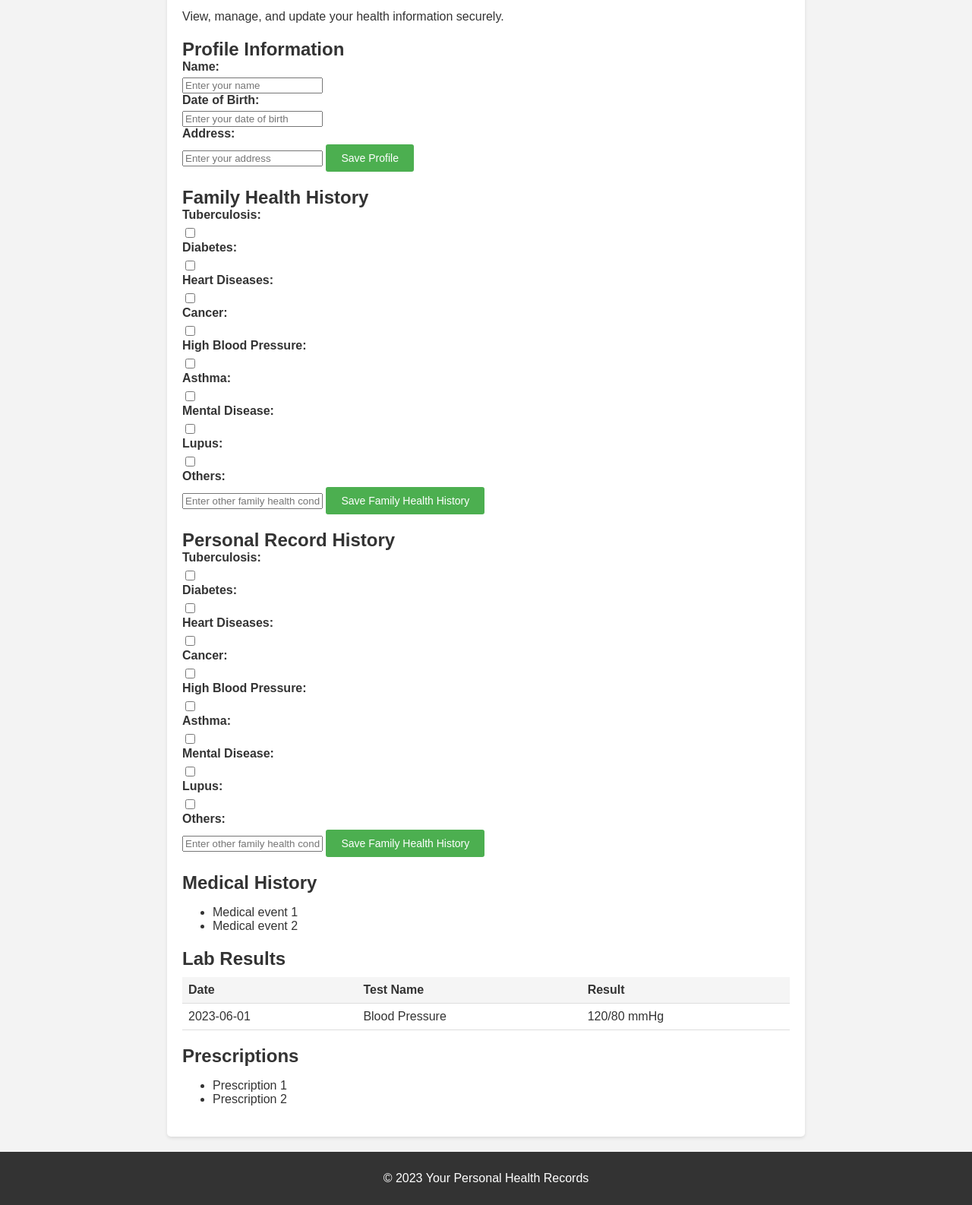
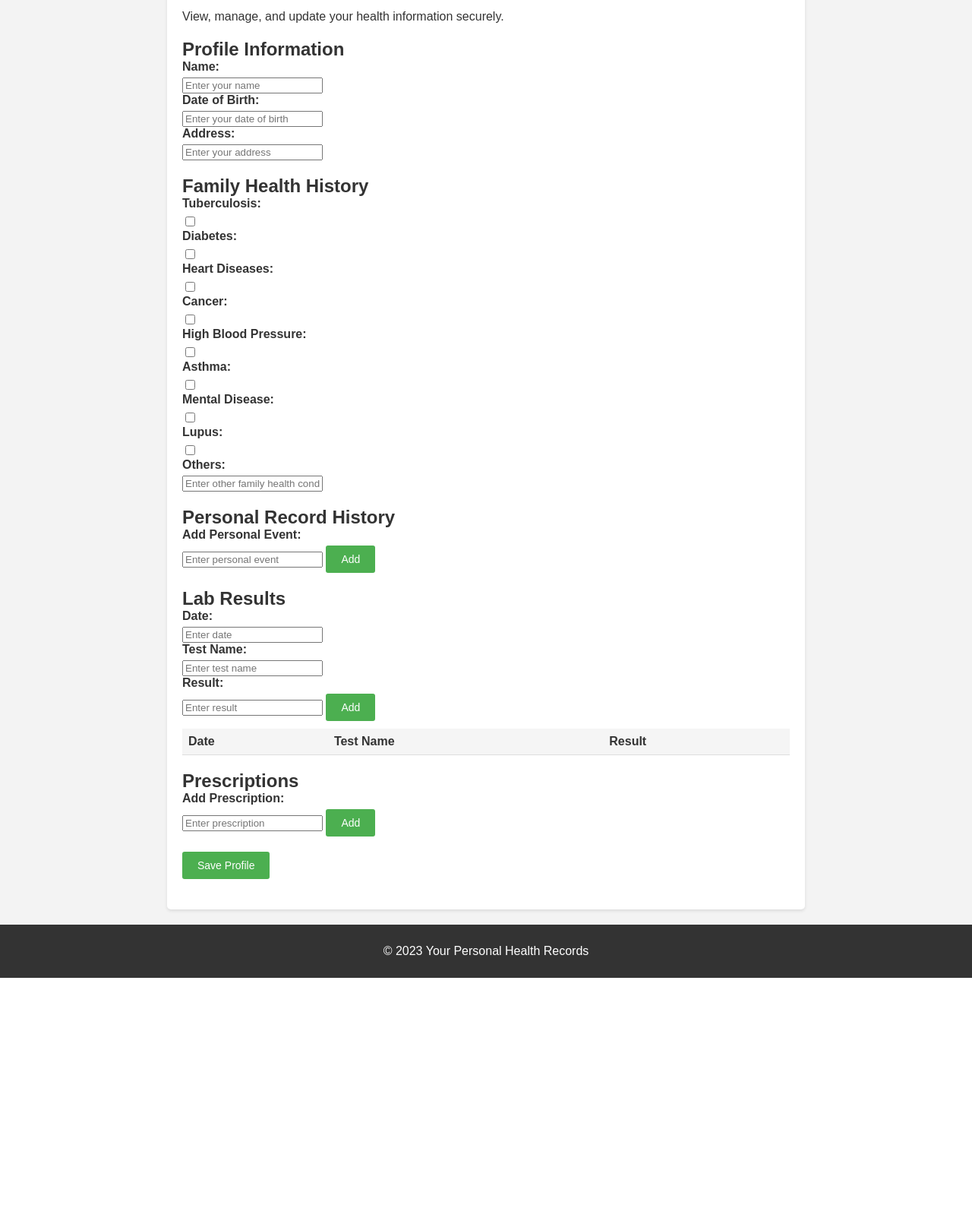
Before and after one commit to FelipeBragaUEA/Cryptermo, a Flask app: page / in a window 1280 px wide. Shown: the part 166-1752 px from the top of the page at 76% size. After the commit the page ends 1453 px from the top, so only its background shows below. Run offline with Flask 3, Linux system fonts and the light colour scheme; lists and menus that the app fills with data are empty.

Commit message:
Add files via upload

```diff
--- a/app.py
+++ b/app.py
@@ -1,21 +1,19 @@
 from flask import Flask, render_template, request
 import datetime
 import hashlib
-import random
 
 app = Flask(__name__)
 
 class Block:
-    def __init__(self, index, timestamp, data, previous_hash, validator):
+    def __init__(self, index, timestamp, data, previous_hash):
         self.index = index
         self.timestamp = timestamp
         self.data = data
         self.previous_hash = previous_hash
-        self.validator = validator
         self.hash = self.calculate_hash()
 
     def calculate_hash(self):
-        data = str(self.index) + str(self.timestamp) + str(self.data) + str(self.previous_hash) + str(self.validator)
+        data = str(self.index) + str(self.timestamp) + str(self.data) + str(self.previous_hash)
         return hashlib.sha256(data.encode()).hexdigest()
 
 
@@ -24,7 +22,7 @@ class Blockchain:
         self.chain = [self.create_genesis_block()]
 
     def create_genesis_block(self):
-        return Block(0, datetime.datetime.now(), "Genesis Block", "0", None)
+        return Block(0, datetime.datetime.now(), "Genesis Block", "0")
 
     def get_latest_block(self):
         return self.chain[-1]
@@ -48,33 +46,7 @@ class Blockchain:
         return True
 
 
-class ProofOfStake:
-    def __init__(self, validators):
-        self.validators = validators
-
-    def select_validator(self):
-        total_stake = sum([validator['stake'] for validator in self.validators])
-        random_number = random.uniform(0, total_stake)
-        cumulative_stake = 0
-
-        for validator in self.validators:
-            cumulative_stake += validator['stake']
-            if cumulative_stake >= random_number:
-                return validator
-
-        return None
-
-
 blockchain = Blockchain()
-
-# Sample validators with stake amounts
-validators = [
-    {'name': 'Validator 1', 'stake': 10},
-    {'name': 'Validator 2', 'stake': 5},
-    {'name': 'Validator 3', 'stake': 3},
-]
-
-proof_of_stake = ProofOfStake(validators)
 
 @app.route('/')
 def index():
@@ -83,8 +55,7 @@ def index():
 @app.route('/add_record', methods=['POST'])
 def add_record():
     data = request.form['data']
-    selected_validator = proof_of_stake.select_validator()
-    new_block = Block(len(blockchain.chain), datetime.datetime.now(), data, "", selected_validator)
+    new_block = Block(len(blockchain.chain), datetime.datetime.now(), data, "")
     blockchain.add_block(new_block)
     return render_template('index.html', chain=blockchain.chain)
 
--- a/templates/index.html
+++ b/templates/index.html
@@ -97,8 +97,8 @@
     <nav>
       <a href="#">Home</a>
       <a href="#">Profile</a>
-      <a href="#">Medical History</a>
-      <a href="#">Lab Results</a>
+      <a href="/saved_profiles.html">Medical History</a>
+      <a href="/lab_results.html">Lab Results</a>
       <a href="#">Prescriptions</a>
     </nav>
   </header>
@@ -120,8 +120,6 @@
 
         <label for="address">Address:</label>
         <input type="text" id="address" name="address" placeholder="Enter your address">
-
-        <button type="submit">Save Profile</button>
       </form>
     </section>
 
@@ -146,80 +144,126 @@
         <input type="checkbox" id="lupus" name="lupus">
         <label for="others">Others:</label>
         <input type="text" id="others" name="others" placeholder="Enter other family health conditions">
-
-        <button type="submit">Save Family Health History</button>
       </form>
     </section>
 
     <section>
       <h2>Personal Record History</h2>
-      <form>
-        <label for="tuberculosis">Tuberculosis:</label>
-        <input type="checkbox" id="tuberculosis" name="tuberculosis">
-        <label for="diabetes">Diabetes:</label>
-        <input type="checkbox" id="diabetes" name="diabetes">
-        <label for="heart-disease">Heart Diseases:</label>
-        <input type="checkbox" id="heart-disease" name="heart-disease">
-        <label for="cancer">Cancer:</label>
-        <input type="checkbox" id="cancer" name="cancer">
-        <label for="high-blood-pressure">High Blood Pressure:</label>
-        <input type="checkbox" id="high-blood-pressure" name="high-blood-pressure">
-        <label for="asthma">Asthma:</label>
-        <input type="checkbox" id="asthma" name="asthma">
-        <label for="mental-disease">Mental Disease:</label>
-        <input type="checkbox" id="mental-disease" name="mental-disease">
-        <label for="lupus">Lupus:</label>
-        <input type="checkbox" id="lupus" name="lupus">
-        <label for="others">Others:</label>
-        <input type="text" id="others" name="others" placeholder="Enter other family health conditions">
-
-        <button type="submit">Save Family Health History</button>
+      <form id="personal-record-form">
+        <label for="personal-event">Add Personal Event:</label>
+        <input type="text" id="personal-event" name="personal-event" placeholder="Enter personal event">
+        <button type="button" onclick="addPersonalEvent()">Add</button>
       </form>
-    </section>
-
-    <section>
-      <h2>Medical History</h2>
-      <ul>
-        <!-- Display the user's medical history as a list -->
-        <li>Medical event 1</li>
-        <li>Medical event 2</li>
-        <!-- Add more items dynamically using JavaScript if needed -->
+      <ul id="personal-record-list">
+        <!-- Personal events will be dynamically added here -->
       </ul>
     </section>
 
     <section>
       <h2>Lab Results</h2>
-      <table>
+      <form id="lab-results-form">
+        <label for="date">Date:</label>
+        <input type="text" id="date" name="date" placeholder="Enter date">
+        <label for="test-name">Test Name:</label>
+        <input type="text" id="test-name" name="test-name" placeholder="Enter test name">
+        <label for="result">Result:</label>
+        <input type="text" id="result" name="result" placeholder="Enter result">
+        <button type="button" onclick="addLabResult()">Add</button>
+      </form>
+      <table id="lab-results-table">
         <tr>
           <th>Date</th>
           <th>Test Name</th>
           <th>Result</th>
         </tr>
-        <tr>
-          <td>2023-06-01</td>
-          <td>Blood Pressure</td>
-          <td>120/80 mmHg</td>
-        </tr>
-        <!-- Add more rows dynamically using JavaScript if needed -->
+        <!-- Lab results will be dynamically added here -->
       </table>
     </section>
 
     <section>
       <h2>Prescriptions</h2>
-      <ul>
-        <!-- Display the user's prescriptions as a list -->
-        <li>Prescription 1</li>
-        <li>Prescription 2</li>
-        <!-- Add more items dynamically using JavaScript if needed -->
+      <form id="prescriptions-form">
+        <label for="prescription">Add Prescription:</label>
+        <input type="text" id="prescription" name="prescription" placeholder="Enter prescription">
+        <button type="button" onclick="addPrescription()">Add</button>
+      </form>
+      <ul id="prescriptions-list">
+        <!-- Prescriptions will be dynamically added here -->
       </ul>
     </section>
 
     <!-- Add more sections as needed for additional features or information -->
+
+    <section>
+      <button type="button" onclick="saveProfile()">Save Profile</button>
+    </section>
 
   </main>
 
   <footer>
     <p>&copy; 2023 Your Personal Health Records</p>
   </footer>
+
+  <script>
+    function addPersonalEvent() {
+      var personalEventInput = document.getElementById("personal-event");
+      var personalEvent = personalEventInput.value;
+      personalEventInput.value = "";
+
+      var personalEventList = document.getElementById("personal-record-list");
+      var listItem = document.createElement("li");
+      listItem.innerText = personalEvent;
+      personalEventList.appendChild(listItem);
+    }
+
+    function addLabResult() {
+      var dateInput = document.getElementById("date");
+      var testNameInput = document.getElementById("test-name");
+      var resultInput = document.getElementById("result");
+
+      var date = dateInput.value;
+      var testName = testNameInput.value;
+      var result = resultInput.value;
+
+      dateInput.value = "";
+      testNameInput.value = "";
+      resultInput.value = "";
+
+      var labResultsTable = document.getElementById("lab-results-table");
+      var newRow = labResultsTable.insertRow();
+      var dateCell = newRow.insertCell();
+      var testNameCell = newRow.insertCell();
+      var resultCell = newRow.insertCell();
+
+      dateCell.innerText = date;
+      testNameCell.innerText = testName;
+      resultCell.innerText = result;
+    }
+
+    function addPrescription() {
+      var prescriptionInput = document.getElementById("prescription");
+      var prescription = prescriptionInput.value;
+      prescriptionInput.value = "";
+
+      var prescriptionsList = document.getElementById("prescriptions-list");
+      var listItem = document.createElement("li");
+      listItem.innerText = prescription;
+      prescriptionsList.appendChild(listItem);
+    }
+
+    function saveProfile() {
+      var nameInput = document.getElementById("name");
+      var dobInput = document.getElementById("dob");
+      var addressInput = document.getElementById("address");
+
+      var name = nameInput.value;
+      var dob = dobInput.value;
+      var address = addressInput.value;
+
+      // Perform saving logic here (e.g., send data to server)
+
+      alert("Profile saved!");
+    }
+  </script>
 </body>
 </html>
```
Also changed, not shown: proofofstake.py (added, +107 -0 lines), templates/lab_results.html (added, +113 -0 lines), templates/saved_profiles.html (added, +29 -0 lines).
